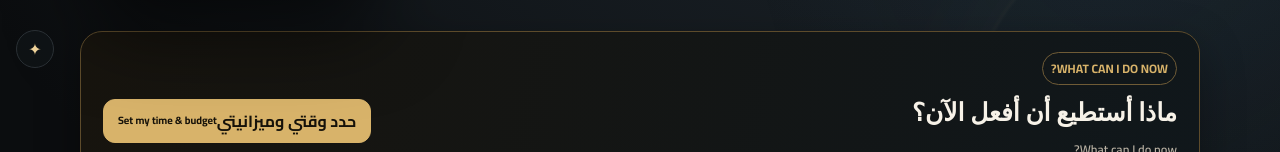
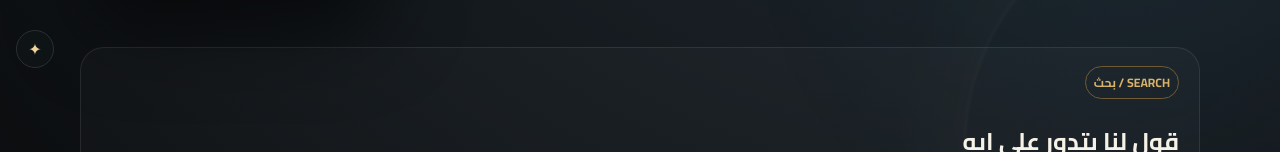
Before and after one commit to youssfalaa296-hash/luxor-pharaoh-day, a Next.js app: page / in a window 1280 px wide. Shown: the part 648-800 px from the top of the page. Built offline with nearby package versions, Linux system fonts and the light colour scheme; no server answers.

Commit message:
fix: actually mount QuickSearch in Home composition

```diff
--- a/app/page.tsx
+++ b/app/page.tsx
@@ -36,7 +36,7 @@ export default function Home(){
       </div>
     </section>
 
-    <section className="now-panel" aria-labelledby="now-title">
+    <QuickSearch/>\n\n    <section className="now-panel" aria-labelledby="now-title">
       <div><span className="tag">WHAT CAN I DO NOW?</span><h2 id="now-title">ماذا أستطيع أن أفعل الآن؟<br/><small>What can I do now?</small></h2><p>ابدأ من احتياجك بدل البحث في عشرات الصفحات.</p></div>
       <Link className="button primary" href="/what-can-i-do-now">حدد وقتي وميزانيتي<br/><small>Set my time & budget</small></Link>
     </section>
```
